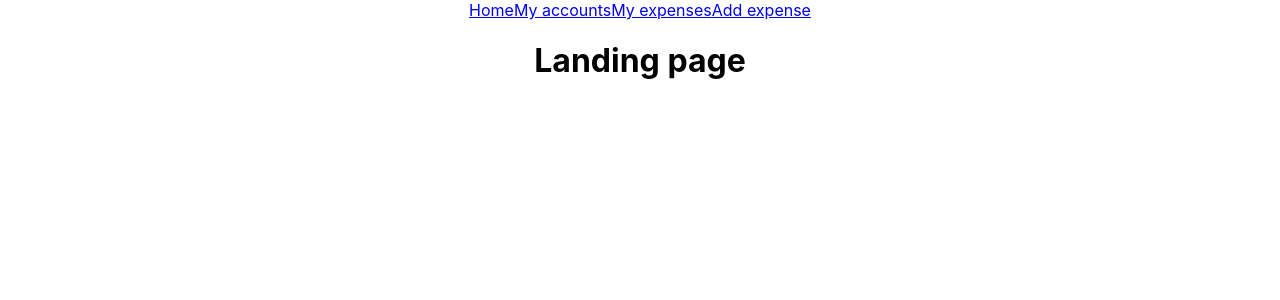
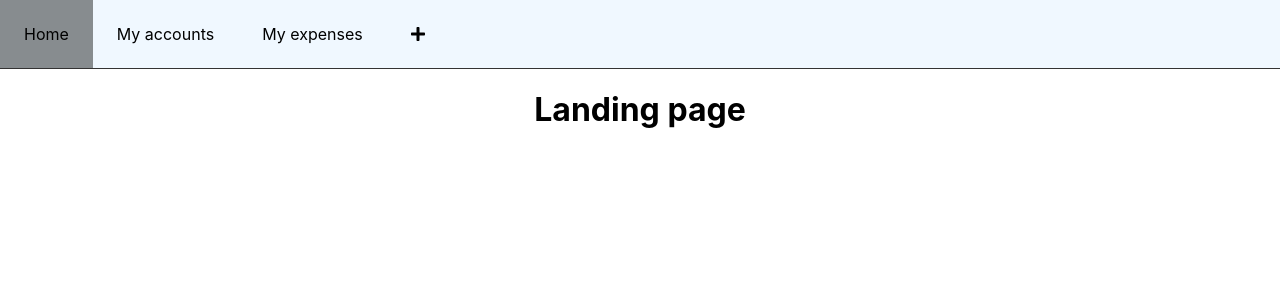
Before and after one commit to katerynapidhorna/expenses-app, a React (Create React App) app: page / in a window 1280 px wide. Shown: the top 300 px of the page. Built offline with nearby package versions, Linux system fonts and the light colour scheme.

Commit message:
add navigation styling

```diff
--- /dev/null
+++ b/src/components/Navigation.css
@@ -0,0 +1,68 @@
+.nav {
+  display: flex;
+  background-color: aliceblue;
+  border-bottom: 1px solid #333;
+}
+
+.nav a,
+.nav a:link,
+.nav a:active,
+.nav a:visited {
+  text-decoration: none;
+  color: #000;
+}
+
+.nav a {
+  padding: 1.5em;
+}
+
+.nav span {
+  margin-right: 40px;
+  padding: 1.5em;
+}
+
+.nav a:hover,
+.nav span:hover {
+  background-color: #00000070;
+}
+
+.list-container {
+  position: relative;
+  padding: 1em;
+}
+
+.list-container:hover .list {
+  display: block;
+}
+
+.list {
+  display: none;
+  position: absolute;
+  left: 0;
+  top: 51px;
+  list-style-type: none;
+  background-color: aliceblue;
+  padding-left: 0;
+  box-shadow: 0 0 1px #333;
+  z-index: 1;
+}
+
+.list li {
+  position: relative;
+  width: 100px;
+  padding: 2em;
+}
+
+.list li a {
+  position: absolute;
+  margin: 0;
+  top: 0;
+  bottom: 0;
+  right: 0;
+  left: 0;
+  z-index: 2;
+}
+
+.list li:hover {
+  background-color: #00000070;
+}
--- a/src/components/Navigation.js
+++ b/src/components/Navigation.js
@@ -1,13 +1,28 @@
 import React from "react";
 import { NavLink } from "react-router-dom";
+import "./Navigation.css";
+import { FontAwesomeIcon } from "@fortawesome/react-fontawesome";
+import * as Icons from "@fortawesome/free-solid-svg-icons";
 
 export default function Navigation() {
   return (
-    <div>
+    <div className="nav">
       <NavLink to="/">Home</NavLink>
       <NavLink to="/accounts">My accounts</NavLink>
       <NavLink to="/expenses">My expenses</NavLink>
-      <NavLink to="/create-expense">Add expense</NavLink>
+      <span to="#" className="list-container">
+        <FontAwesomeIcon icon={Icons["faPlus"]} />
+        <ul className="list">
+          <li>
+            New expense
+            <NavLink to="/create-expense"></NavLink>
+          </li>
+          <li>
+            New account
+            <NavLink to="/create-account"></NavLink>
+          </li>
+        </ul>
+      </span>
     </div>
   );
 }
```
